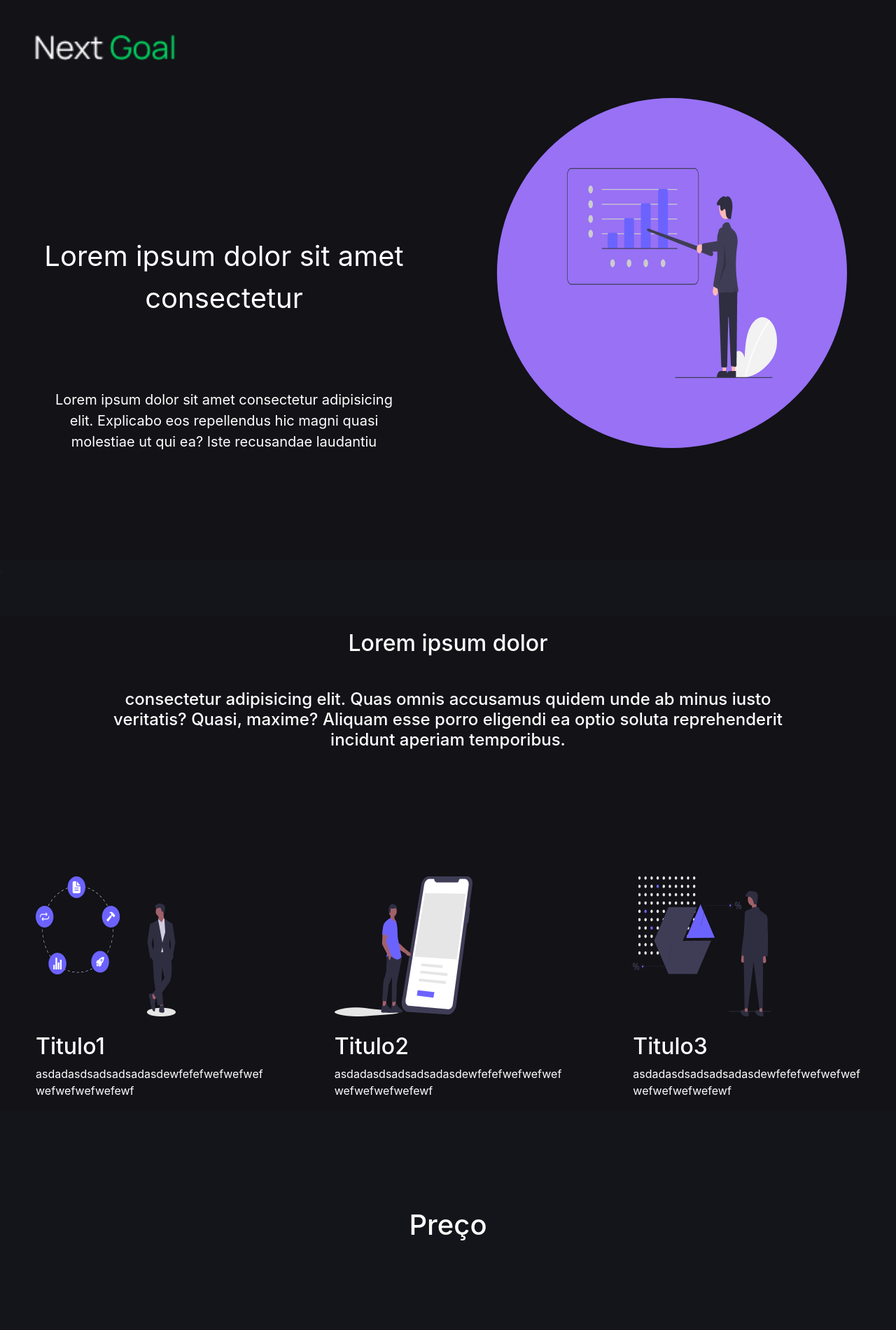
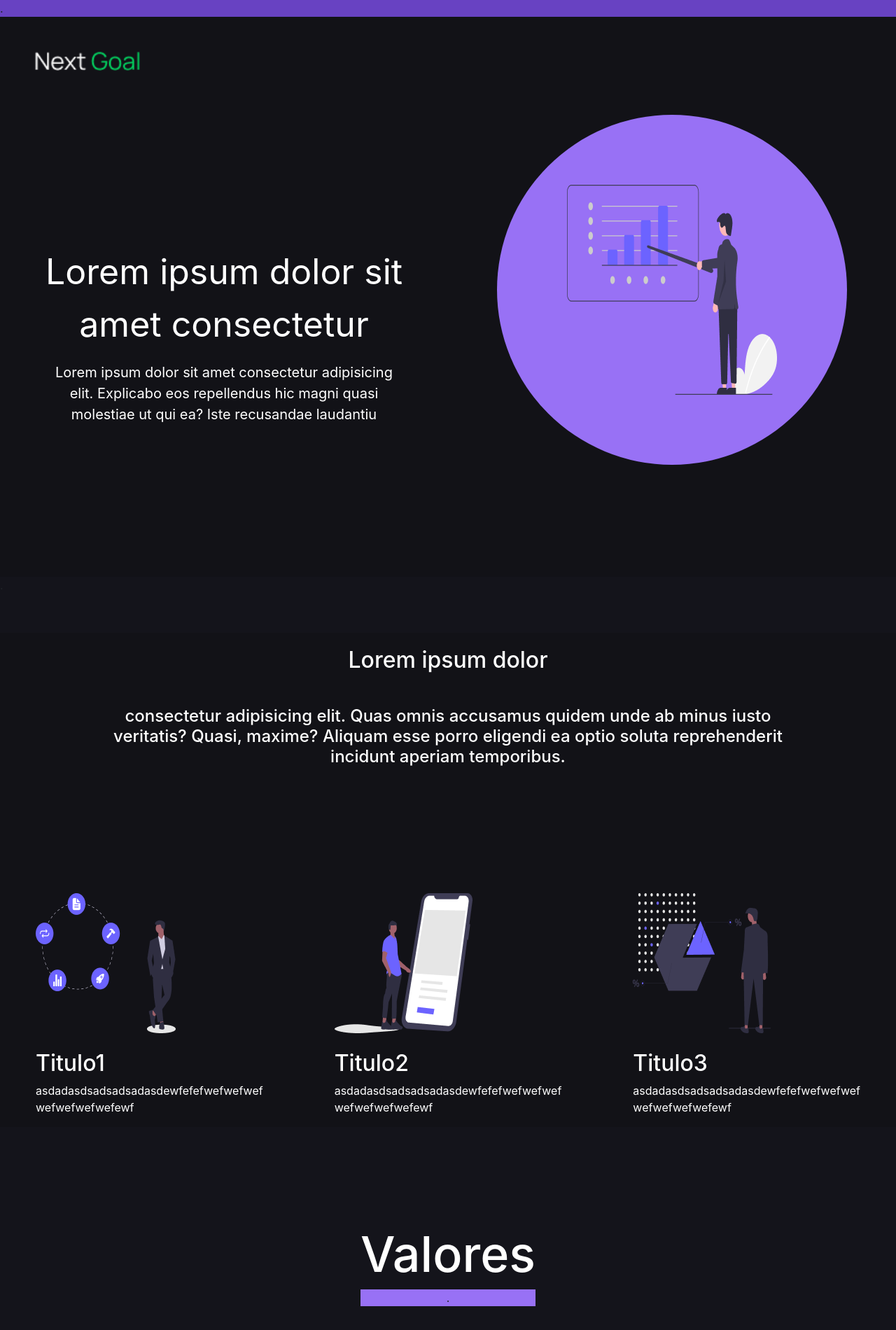
Before and after one commit to brunopmendonca/next-goal, a plain HTML site: page index.html in a window 1280 px wide. Shown: the top 1900 px of the page at 70% size. Drawn offline with nearby package versions, Linux system fonts and the light colour scheme.

Commit message:
atualizaçao

```diff
--- a/index.html
+++ b/index.html
@@ -10,15 +10,24 @@
 <body>
 
 
+    <div class="faixa1">.</div>
 
     <div class="tela1">
+
 
           <div class="esquerda">
 
 
+
               <img class="iconi" src="iconis/Next Goal.png" alt="">
-              <p class="texto1">Lorem ipsum dolor sit amet consectetur </p>
-              <p class="texto2">Lorem ipsum dolor sit amet consectetur adipisicing elit. Explicabo eos repellendus hic magni quasi molestiae ut qui ea? Iste recusandae laudantiu</p>
+
+              <div class="textos">
+
+                <p class="texto1">Lorem ipsum dolor sit amet consectetur </p>
+                <p class="texto2">Lorem ipsum dolor sit amet consectetur adipisicing elit. Explicabo eos repellendus hic magni quasi molestiae ut qui ea? Iste recusandae laudantiu</p>
+
+              </div>
+
 
           </div>
 
@@ -37,6 +46,7 @@
 
 
     </div>
+
 
     <div class="faixa">
 
@@ -89,7 +99,8 @@
 
     <div class="tela3">
 
-    <h1>Preço</h1>
+    <h1 class="">Valores</h1>
+    <div class="linha">.</div>
 
     <div class="cards">
 
@@ -131,7 +142,7 @@
           <p class="card-text"> <strong>- 20 GB Cloud Spaces</strong></p>
           <p class="card-text"> <strong>- Personal manager</strong></p>
           <p> </p>
-          <a href="#" class="btn btn-dark">Get started</a>
+          <a href="#"  class="btn btn-dark">Get started</a>
         </div>
       </div>
 
--- a/style.css
+++ b/style.css
@@ -1,6 +1,7 @@
 
 body{
   background-color: #121217;
+  border-top: #6842C2 20px;
   ;
 }
 
@@ -46,6 +47,10 @@ body{
   }
 }
 
+.faixa1{
+  background-color: #6842C2;
+}
+
 .tela1{
 
   display: flex;
@@ -62,7 +67,7 @@ body{
 
 .iconi{
   margin: 50px;
-  width: 200px;
+  width: 150px;
 }
 
 
@@ -70,7 +75,7 @@ body{
   display: flex;
   justify-content: center;
   text-align: center;
-  font-size: 40px;
+  font-size: 50px;
   margin-top: 200px;
   color: white;
 }
@@ -81,7 +86,7 @@ body{
   margin: 0 auto;
   text-align: center;
   max-width: 80%;
-  margin-top: 100px;
+  margin-top: 0px;
   font-size: 20px;
   color: white;
 
@@ -110,6 +115,7 @@ body{
   width: 500px;
   height: 500px;
   border-radius: 50%;
+  border-color: white;
 
 }
 
@@ -121,6 +127,14 @@ body{
   background-color: #14141B;
   height: 80px;
   margin-bottom: 20px;
+}
+
+.linha{
+  margin: 0 auto;
+  display: flex;
+  justify-content: center;
+  max-width: 250px;
+  background-color: #9871F5 ;
 }
 
 .titulos2{
@@ -157,6 +171,7 @@ body{
   padding-top: 140px;
   justify-content: space-around;
   color: white;
+  font-size: 70px;
 }
 
 .cards{
```
